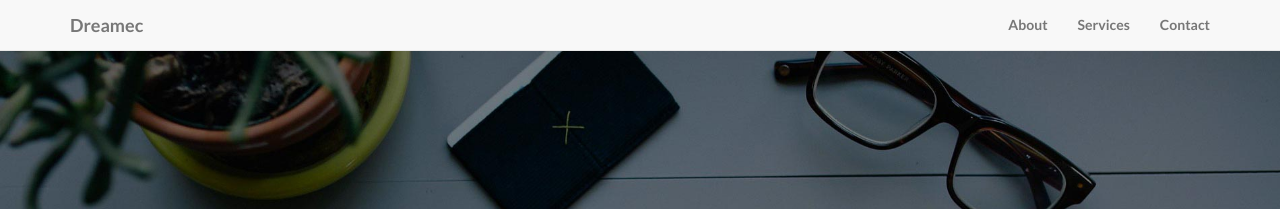
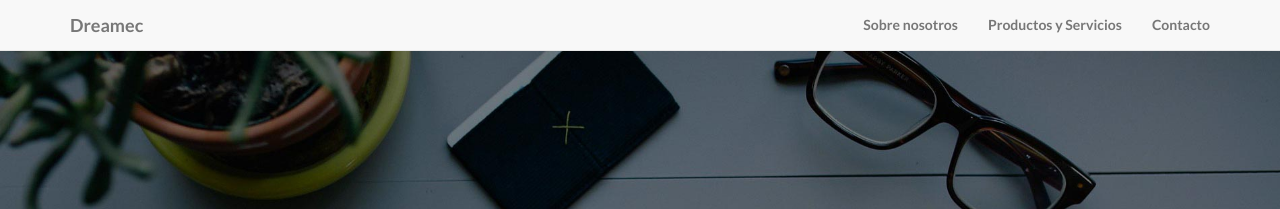
Before and after one commit to dreamec/dreamec.github.io, a Jekyll site: the page built from index.html, in a window 1280 px wide. Shown: the top 209 px of the page. Built offline with Jekyll 4.4.1, drawn with Linux system fonts in a browser that asks for light colours.

Commit message:
Adaptación del contenido del tema jekyll

```diff
--- a/_includes/header.html
+++ b/_includes/header.html
@@ -15,13 +15,13 @@
         <div class="collapse navbar-collapse" id="bs-example-navbar-collapse-1">
             <ul class="nav navbar-nav navbar-right">
                 <li>
-                    <a href="#">About</a>
+                    <a href="#">Sobre nosotros</a>
                 </li>
                 <li>
-                    <a href="#">Services</a>
+                    <a href="#">Productos y Servicios</a>
                 </li>
                 <li>
-                    <a href="#">Contact</a>
+                    <a href="#">Contacto</a>
                 </li>
             </ul>
         </div>
```
